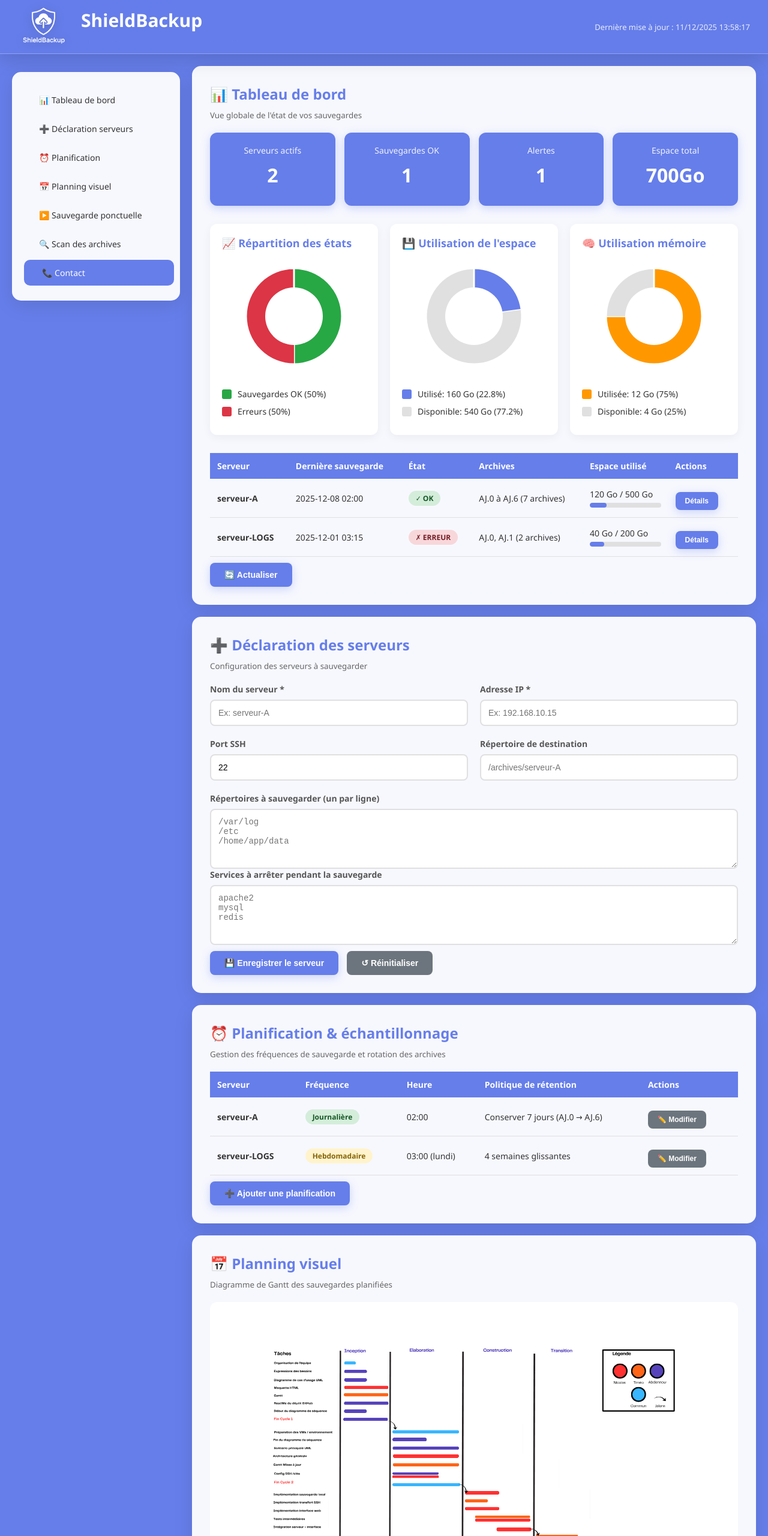
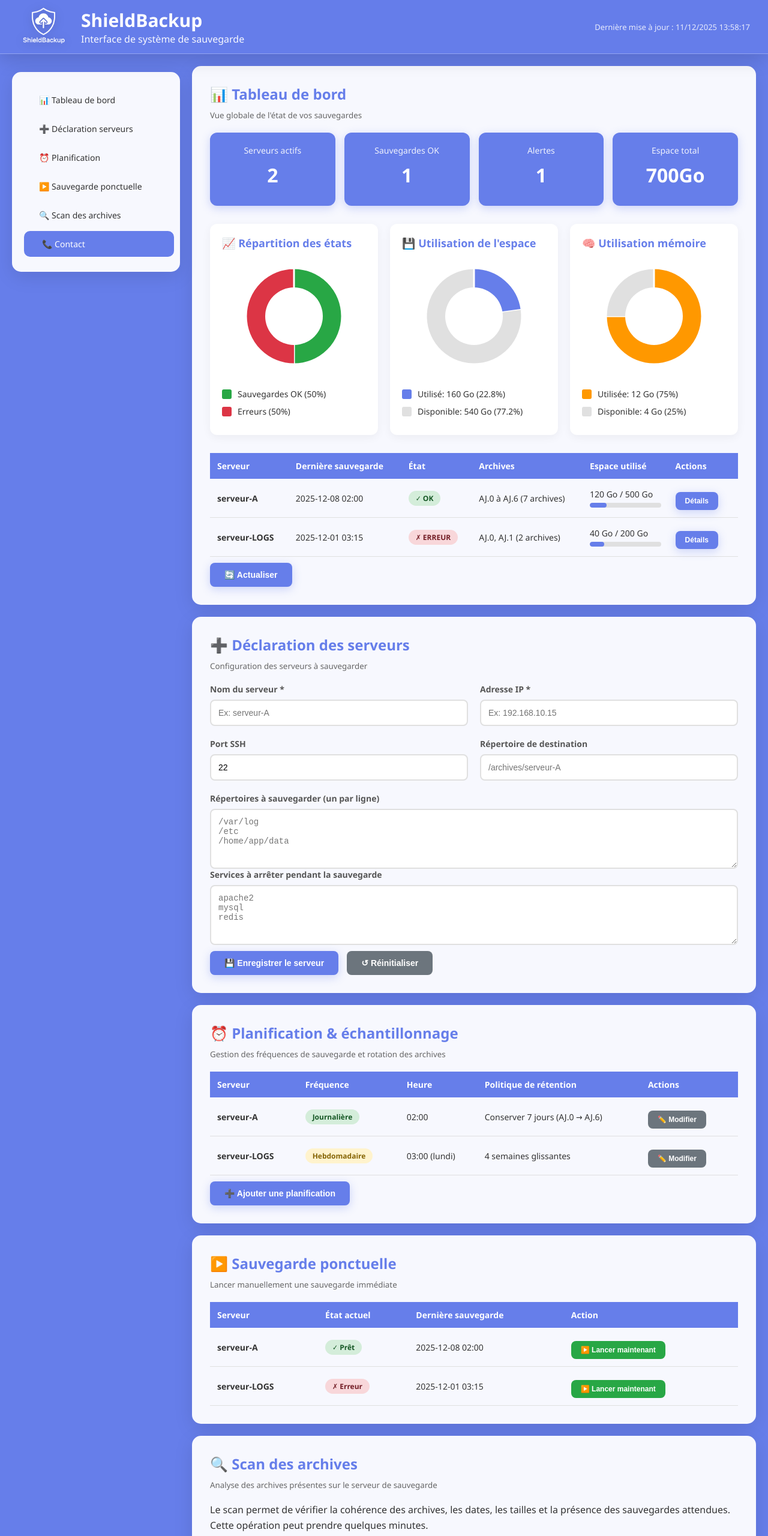
Before and after one commit to AbdeX09/sae-sauvegarde-up, a plain HTML site: page maquette/SAE Piloter Projet/SAE.html in a window 1280 px wide. Shown: the top 2560 px of the page at 60% size. Drawn offline with Linux system fonts and the light colour scheme.

Commit message:
Add files via upload

```diff
--- a/maquette/SAE Piloter Projet/SAE.html
+++ b/maquette/SAE Piloter Projet/SAE.html
@@ -524,11 +524,11 @@
     <div class="header-left">
         <img src="ShieldBackup.png" class="header-logo" alt="ShieldBackup Logo">
         <div class="header-text">
-            <h1>ShieldBackup</h1>
-            <h2>Interface de système de sauvegarde</h2>
+            <h1 style="color: white;">ShieldBackup</h1>
+            <h2 style="color: white;">Interface de système de sauvegarde</h2>
         </div>
     </div>
-    <div class="header-right">
+    <div class="header-right" style="color: white;">
         Dernière mise à jour : <span id="currentTime"></span>
     </div>
 </header>
@@ -539,7 +539,6 @@
             <li><a href="#dashboard">📊 Tableau de bord</a></li>
             <li><a href="#declare">➕ Déclaration serveurs</a></li>
             <li><a href="#planning">⏰ Planification</a></li>
-            <li><a href="#gantt">📅 Planning visuel</a></li>
             <li><a href="#manual">▶️ Sauvegarde ponctuelle</a></li>
             <li><a href="#scan">🔍 Scan des archives</a></li>
             <li><a href="#contact">📞 Contact</a></li>
@@ -748,14 +747,6 @@
             <button class="btn-primary" onclick="addSchedule()">➕ Ajouter une planification</button>
         </section>
 
-        <section id="gantt" class="section scroll-margin">
-            <h2>📅 Planning visuel</h2>
-            <small>Diagramme de Gantt des sauvegardes planifiées</small>
-
-            <div class="gantt-container">
-                <img src="diagramme_de_Gantt.svg" alt="Diagramme de Gantt">
-            </div>
-        </section>
 
         <section id="manual" class="section scroll-margin">
             <h2>▶️ Sauvegarde ponctuelle</h2>
```
